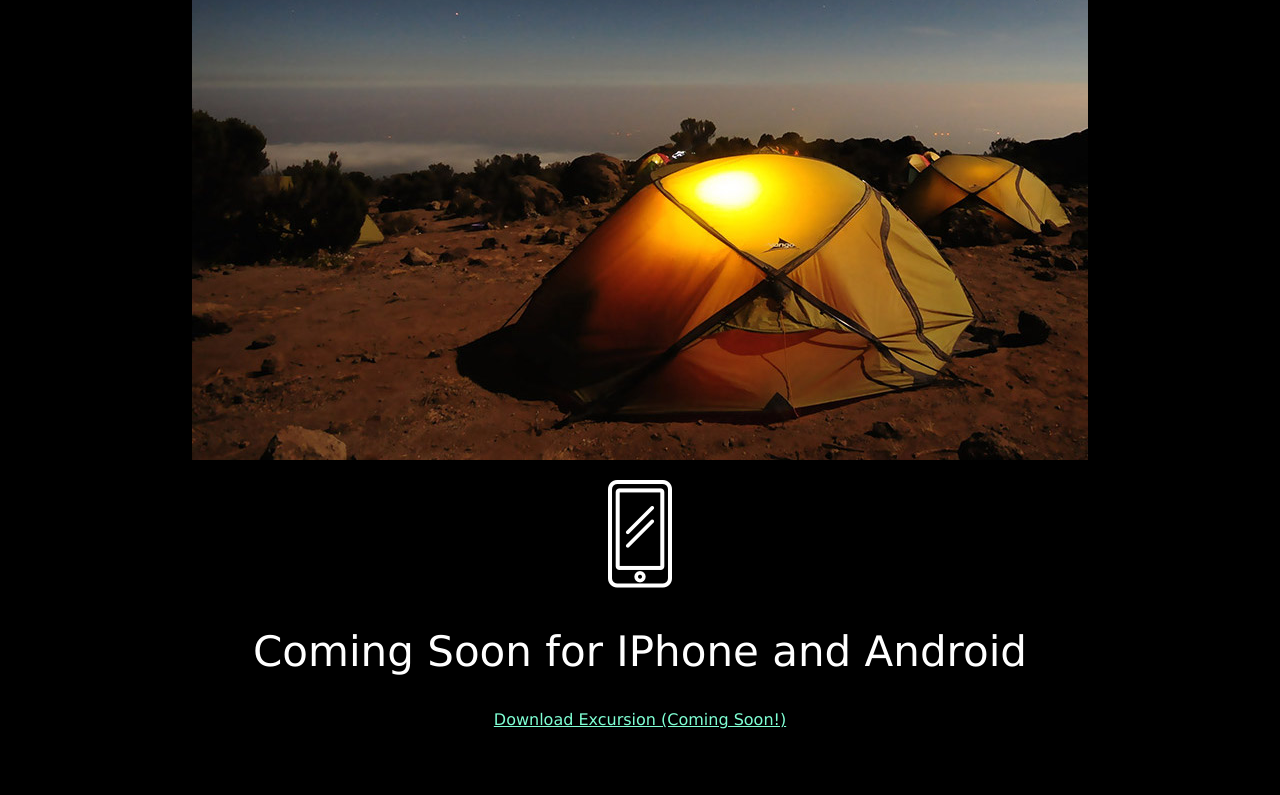
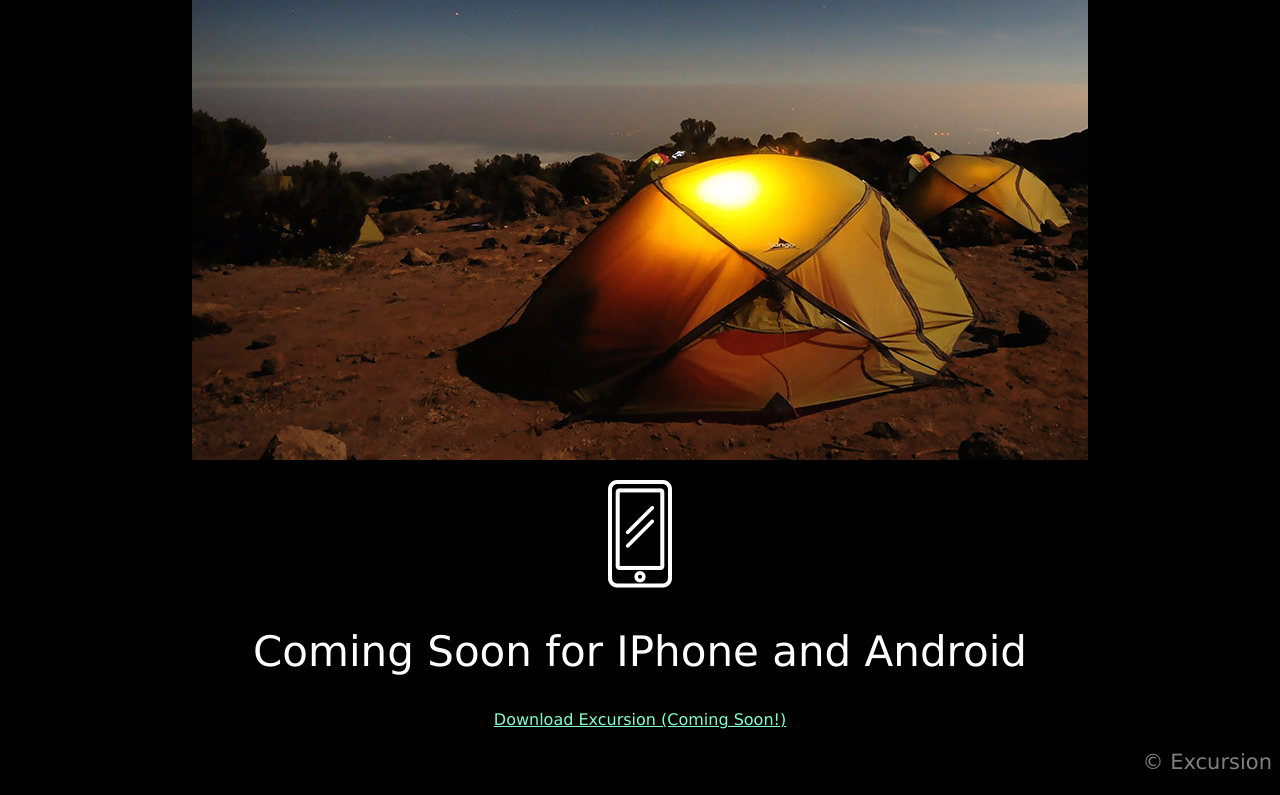
Before and after one commit to KLadygina/excursion, a plain HTML site: page index.html in a window 1280 px wide. Shown: the part 552-1347 px from the top of the page. Before the commit the page ends 1297 px from the top, so only its background shows below. Drawn offline with Linux system fonts and the light colour scheme.

Commit message:
Final push

```diff
--- a/index.html
+++ b/index.html
@@ -20,5 +20,6 @@
      <p><img src="resources/images/phone.png"></p>
      <h2 class="header--secondary">Coming Soon for IPhone and Android</h2>
      <p><a class="link--cta" href="#">Download Excursion (Coming Soon!)</a></p>
+     <p class="footer-copyrite">© Excursion</p>
 </body>
 </html>
--- a/resources/css/style.css
+++ b/resources/css/style.css
@@ -23,9 +23,18 @@ body {
     font-size: 21px;
     color: gray;
 }
+
 /*  LINKS */
 
 .link--cta{
     font-size: 16px;
     color: aquamarine;
 }
+
+/*  Footer */
+
+.footer-copyrite{
+    font-size: 21px;
+    color:gray;
+    text-align: right;
+}
```
